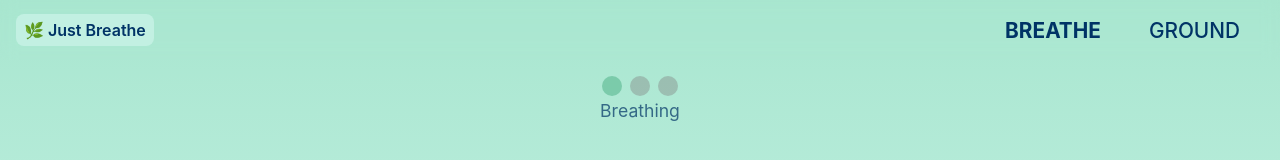
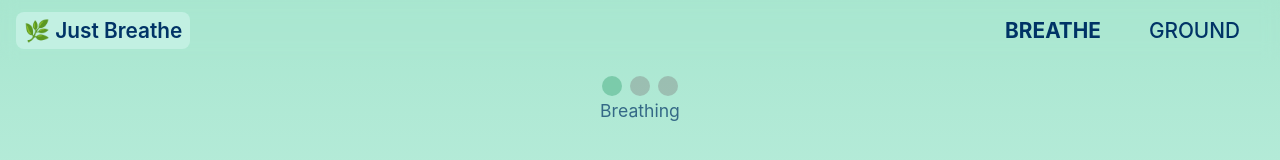
Before and after one commit to Eka1984/panic-tools, a React (Vite) app: page / in a window 1280 px wide. Shown: the top 160 px of the page. Built offline with nearby package versions, Linux system fonts and the light colour scheme; a web font is replaced by a local one.

Commit message:
Make label size consistent with nav a elements

```diff
--- a/src/components/Header.module.css
+++ b/src/components/Header.module.css
@@ -7,10 +7,7 @@
   align-items: center;
   justify-content: space-between;
   padding: 0 var(--space-4, 16px);
-  /* background: rgba(255, 255, 255, 0.6); */
   backdrop-filter: blur(8px);
-  /* border-bottom: 1px solid rgba(0, 0, 0, 0.05);
-  box-shadow: 0 2px 10px rgba(0, 0, 0, 0.05); */
 }
 
 .logo {
@@ -48,7 +45,7 @@ nav a.active {
   }
 
   nav a {
-    font-size: 1.2rem;
+    font-size: 1rem;
     margin: 0 1.25rem;
   }
 }
@@ -56,7 +53,7 @@ nav a.active {
 /* ≥ 1024px (desktops) */
 @media (min-width: 1024px) {
   .logo {
-    font-size: 1rem;
+    font-size: 1.3rem;
   }
 
   nav a {
```
